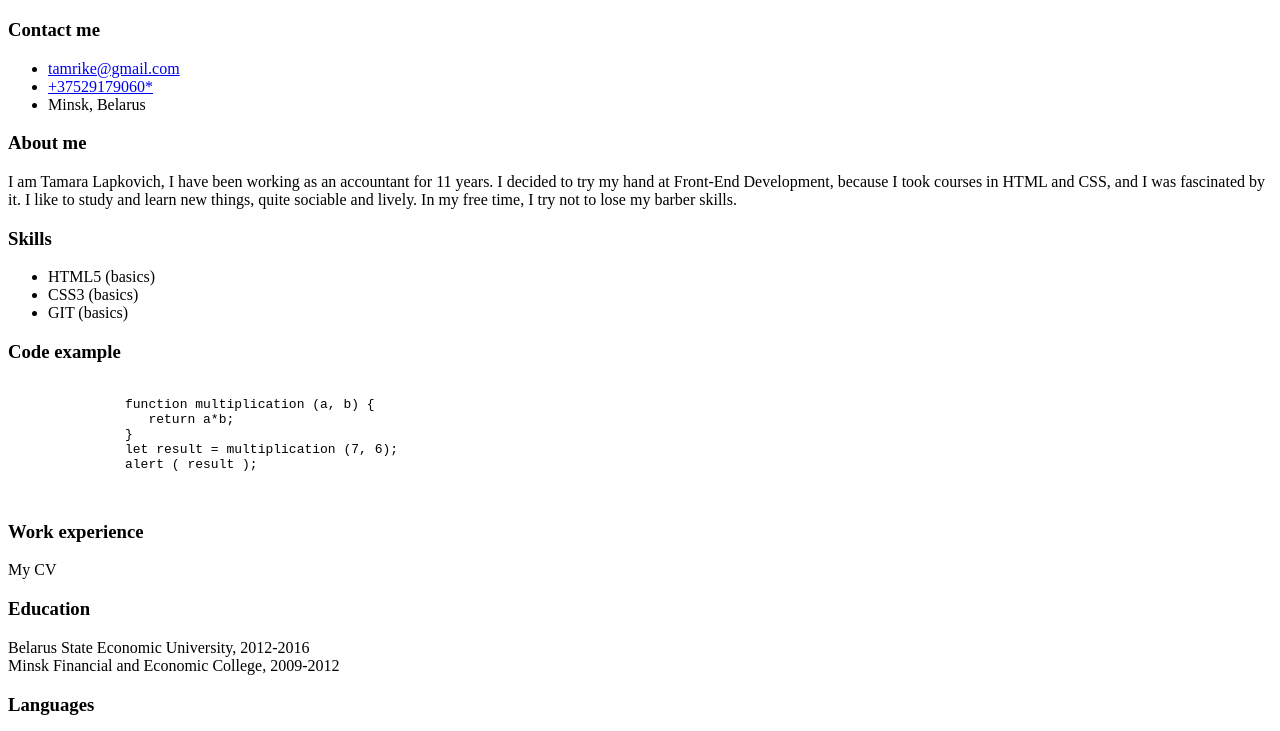
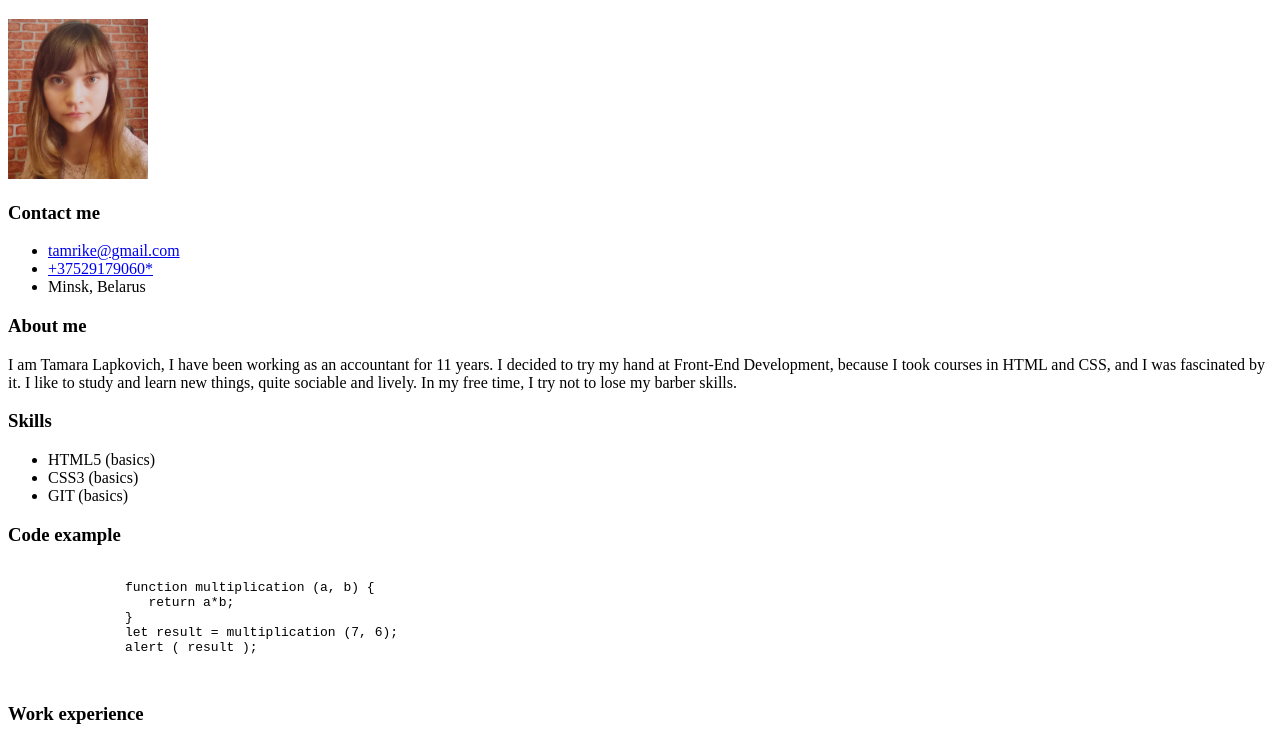
Before and after one commit to Tamrike/rsschool-cv, a plain HTML site: page index.html in a window 1280 px wide. Shown: the part 61-792 px from the top of the page. Drawn offline with Linux system fonts and the light colour scheme.

Commit message:
feat: add foto

```diff
--- a/index.html
+++ b/index.html
@@ -13,6 +13,7 @@
    <main class="main">
       <div class="container main-container">
          <h1>Tamara Lapkovich</h1>
+         <img src="../rsschool-cv/ава.jpg" alt="avatar" width="140" height="160">
          <h3>Contact me</h3>
             <ul class="section-list">
                <li class="section-item" id="email"><a href="mailto:tamrike@gmail.com"> tamrike@gmail.com</a></li>
```
Also changed, not shown: ава.jpg (added).
